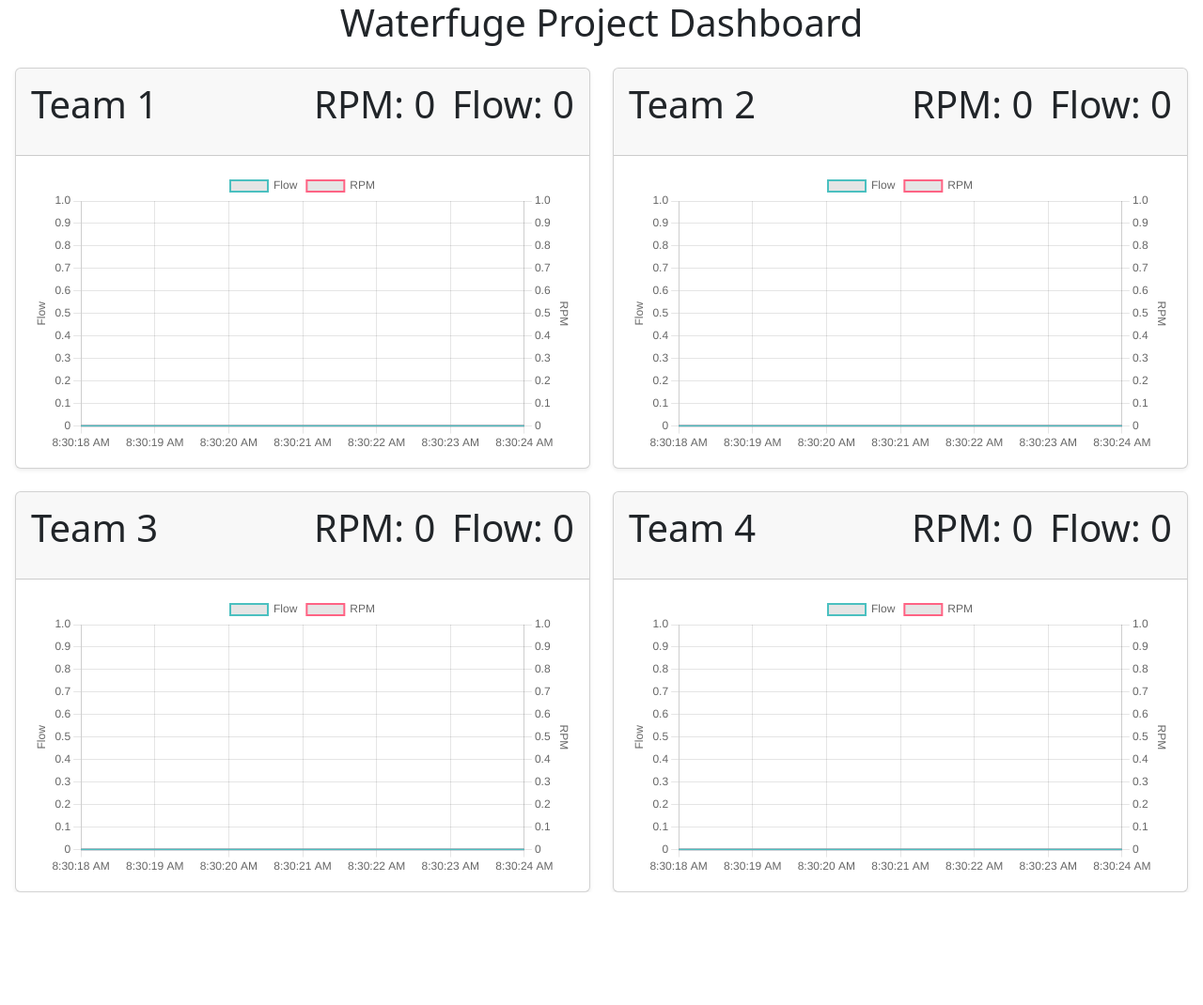
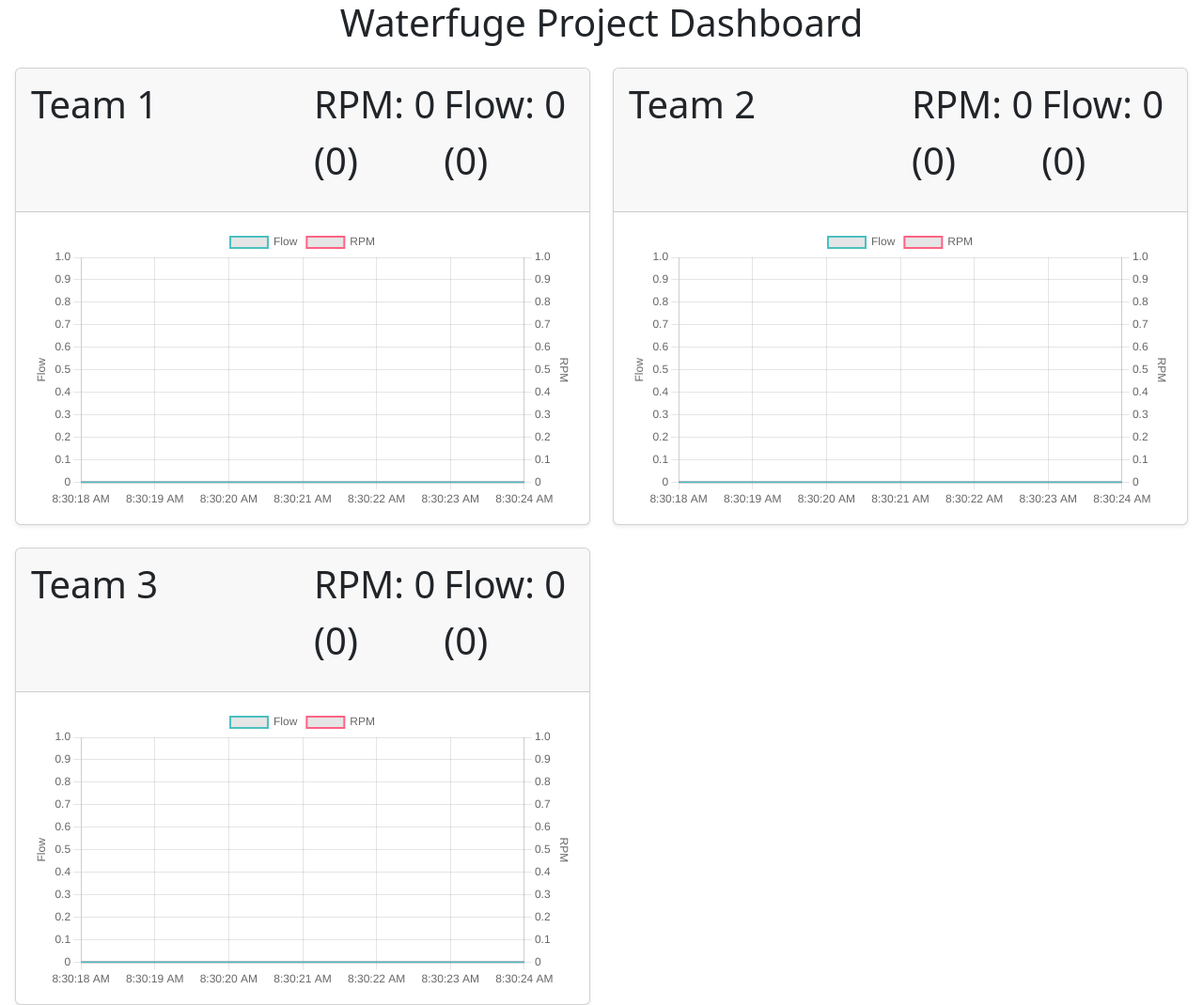
Before and after one commit to JonahderTyp/waterfuge, a Flask app: page /overview in a window 1280 px wide. Shown: the whole page at 94% size. Before the commit the page ends 950 px from the top, so only its background shows below. Run offline with Flask 3, Linux system fonts and the light colour scheme; data comes from the database, SQL or seed files in the repository; some libraries are stand-ins or nearby versions.

Commit message:
feat: add max RPM and flow display to team cards and update chart data handling

```diff
--- a/server/waterfuge/site/templates/overview.html
+++ b/server/waterfuge/site/templates/overview.html
@@ -23,7 +23,9 @@
             {{ teamcard("3") }}
         </div>
         <div class="col-md-6">
-            {{ teamcard("4") }}
+            <div class="d-none">
+                {{ teamcard("4") }}
+            </div>
         </div>
     </div>
 </div>
@@ -100,7 +102,7 @@
         });
     }
 
-    function updateTextValues(id, name, flowValue, rpmValue, online) {
+    function updateTextValues(id, name, flowValue, rpmValue, online, rpmmax, flowmax) {
         const nameElements = document.querySelectorAll(`.card-${id}-name`);
         nameElements.forEach(el => {
             el.textContent = name;
@@ -114,6 +116,16 @@
         const rpmElements = document.querySelectorAll(`.card-${id}-rpm`);
         rpmElements.forEach(el => {
             el.textContent = rpmValue;
+        });
+
+        const rpmMaxElements = document.querySelectorAll(`.card-${id}-rpmmax`);
+        rpmMaxElements.forEach(el => {
+            el.textContent = rpmmax;
+        });
+
+        const flowMaxElements = document.querySelectorAll(`.card-${id}-flowmax`);
+        flowMaxElements.forEach(el => {
+            el.textContent = flowmax;
         });
 
         // Handle overlay visibility and message
@@ -144,6 +156,8 @@
             chart.data.datasets[1].data.shift(); // Remove the oldest rpm value
         }
 
+        return chart.data
+
         chart.update();
     }
 
@@ -153,8 +167,12 @@
             sensorsData.forEach(sensor => {
                 const graph = `ID-${sensor.id}`;
                 if (charts[graph]) {
-                    updateChart(charts[graph], sensor.flow, sensor.rpm);
-                    updateTextValues(sensor.id, sensor.name, sensor.flow, sensor.rpm, sensor.online);
+                    data = updateChart(charts[graph], sensor.flow, sensor.rpm);
+
+                    const rpmMax = Math.max(...data.datasets[1].data);
+                    const flowMax = Math.max(...data.datasets[0].data);
+
+                    updateTextValues(sensor.id, sensor.name, sensor.flow, sensor.rpm, sensor.online, rpmMax, flowMax);
                 }
             });
 
--- a/server/waterfuge/site/templates/teamcard.html
+++ b/server/waterfuge/site/templates/teamcard.html
@@ -11,10 +11,12 @@
             </div>
             <div class="col-md-6 d-flex justify-content-between">
                 <div class="m-0 p-0">
-                    <p class="fs-1">RPM: <span class="card-{{ team_id }}-rpm"></span></p>
+                    <p class="fs-1">RPM: <span class="card-{{ team_id }}-rpm"></span> (<span
+                            class="card-{{ team_id }}-rpmmax"></span>)</p>
                 </div>
                 <div class="m-0 p-0">
-                    <p class="fs-1">Flow: <span class="card-{{ team_id }}-flow"></span></p>
+                    <p class="fs-1">Flow: <span class="card-{{ team_id }}-flow"></span> (<span
+                            class="card-{{ team_id }}-flowmax"></span>)</p>
                 </div>
             </div>
         </div>
```
